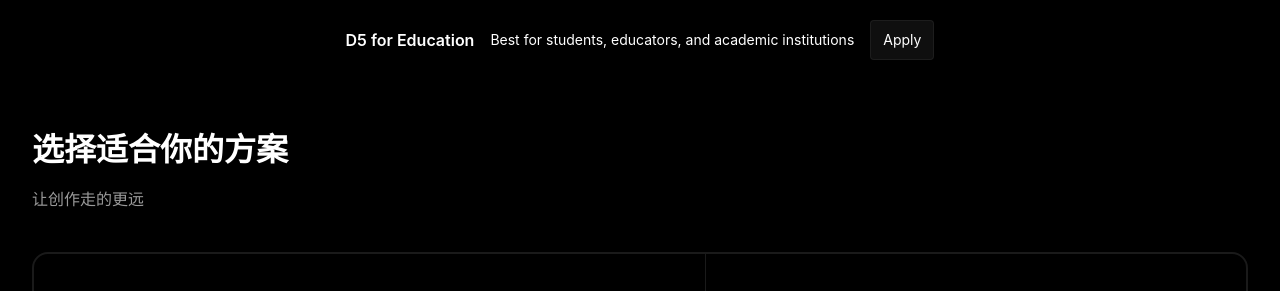
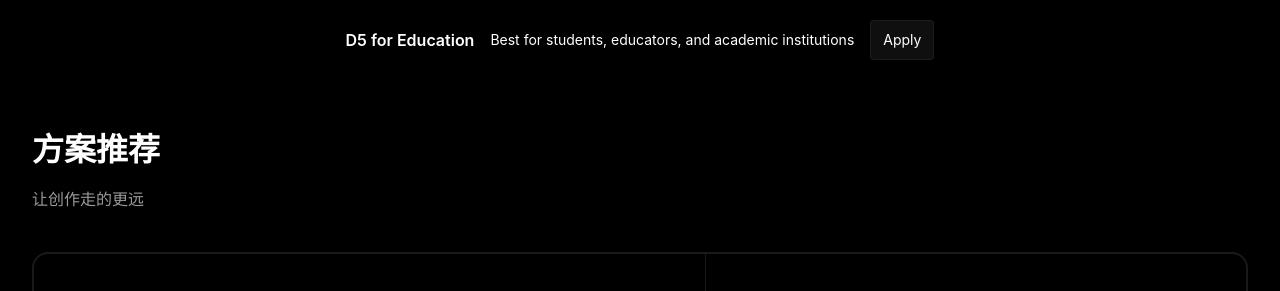
Before and after one commit to kinkihi/d5pricing, a plain HTML site: page web/index.html in a window 1280 px wide. Shown: the part 1060-1351 px from the top of the page. Drawn offline with Linux system fonts and the light colour scheme.

Commit message:
Rename plan recommendation section heading

```diff
--- a/web/index.html
+++ b/web/index.html
@@ -49,7 +49,7 @@
 
     <section class="section container" id="workflow" aria-labelledby="workflow-title">
       <div class="section-head">
-        <h2 id="workflow-title">选择适合你的方案</h2>
+        <h2 id="workflow-title">方案推荐</h2>
         <p>让创作走的更远</p>
       </div>
       <div class="plan-finder" id="plan-finder"></div>
@@ -104,6 +104,6 @@
 
   <div class="sr-only" id="announcer" role="status" aria-live="polite"></div>
   <script src="app.js?v=20260928-3"></script>
-  <script src="recommender.js?v=20260929-7"></script>
+  <script src="recommender.js?v=20260929-8"></script>
 </body>
 </html>
--- a/web/recommender.js
+++ b/web/recommender.js
@@ -5,7 +5,7 @@
   const root = document.querySelector('#plan-finder');
   const words = {
     zh: {
-      title: '选择适合你的方案', subtitle: '让创作走的更远',
+      title: '方案推荐', subtitle: '让创作走的更远',
       questions: ['你想完成哪类创作？', '你的创作频率大概是怎样？', '选择你心动的优惠'],
       goals: ['个人兴趣及探索', 'AI 图片与视频生成', '设计项目策划和汇报', '更高品质、更可控的 3D 渲染', '可漫游及互动的 3D 演示'],
       goalHints: ['尝试 AI 创作，探索灵感和不同表达', '生成图片、视频，进行多轮创意迭代', '辅助方案构思、视觉表达和项目汇报', '使用更多 D5 产品，完成更精细的渲染表达', '制作可漫游、可互动的空间演示'],
```
